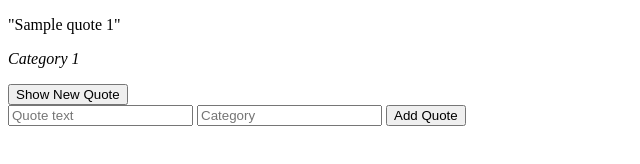
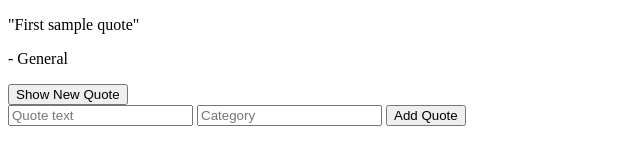
Before and after one commit to yildumd/alx_fe_javascript, a plain HTML site: page index.html in a window 1280 px wide. Shown: the full height of the page, 0-640 px from the left. Drawn offline with Linux system fonts and the light colour scheme.

Commit message:
Exact solution for ALX checker

```diff
--- a/index.html
+++ b/index.html
@@ -2,18 +2,16 @@
 <html>
 <head>
     <meta charset="UTF-8">
-    <title>Dynamic Quote Generator</title>
+    <title>Quote Generator</title>
 </head>
 <body>
     <div id="quoteDisplay"></div>
     <button id="newQuote">Show New Quote</button>
-
     <div>
         <input type="text" id="quoteText" placeholder="Quote text">
         <input type="text" id="quoteCategory" placeholder="Category">
         <button id="addQuote">Add Quote</button>
     </div>
-
     <script src="script.js"></script>
 </body>
 </html>
--- a/script.js
+++ b/script.js
@@ -1,21 +1,19 @@
-// Quotes array with required structure
 const quotes = [
-    { text: "Sample quote 1", category: "Category 1" },
-    { text: "Sample quote 2", category: "Category 2" }
+    { text: "First sample quote", category: "General" },
+    { text: "Second sample quote", category: "Test" }
 ];
 
-// Must be named exactly displayRandomQuote
 function displayRandomQuote() {
     const quote = quotes[Math.floor(Math.random() * quotes.length)];
-    const displayElement = document.getElementById('quoteDisplay');
-    displayElement.innerHTML = `<p>"${quote.text}"</p><p><em>${quote.category}</em></p>`;
+    document.getElementById('quoteDisplay').innerHTML = `
+        <p>"${quote.text}"</p>
+        <p>- ${quote.category}</p>
+    `;
 }
 
-// Must be named exactly addQuote
 function addQuote() {
     const text = document.getElementById('quoteText').value.trim();
     const category = document.getElementById('quoteCategory').value.trim();
-
     if (text && category) {
         quotes.push({ text, category });
         document.getElementById('quoteText').value = '';
@@ -24,9 +22,7 @@ function addQuote() {
     }
 }
 
-// Event listeners must be set exactly this way
 document.getElementById('newQuote').addEventListener('click', displayRandomQuote);
 document.getElementById('addQuote').addEventListener('click', addQuote);
 
-// Initial display
 displayRandomQuote();
```
